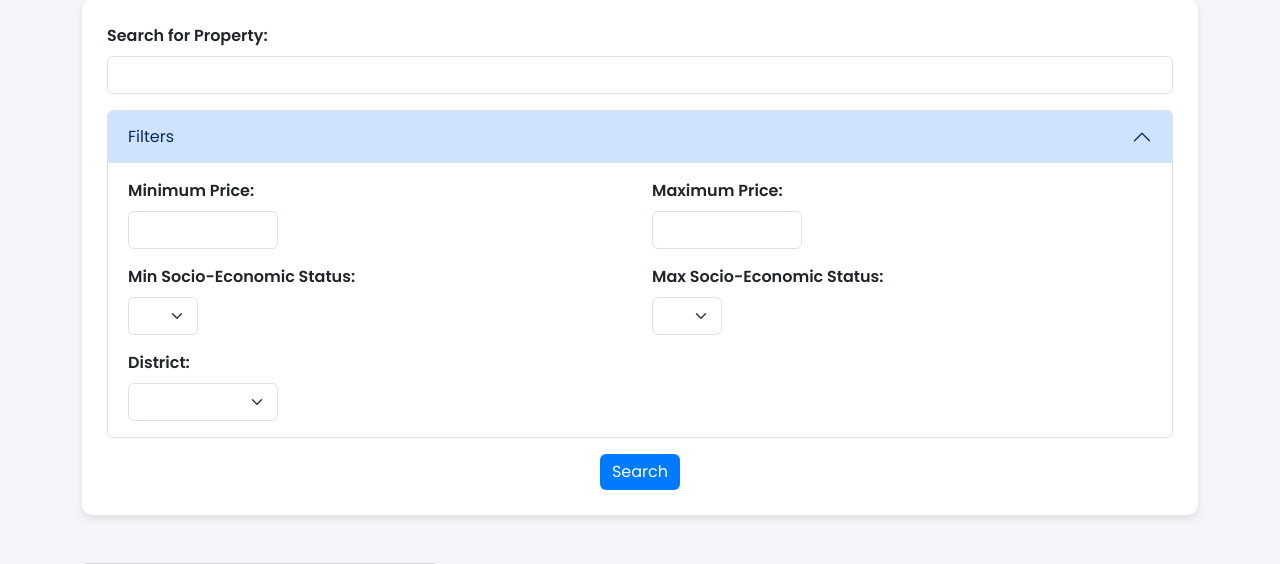
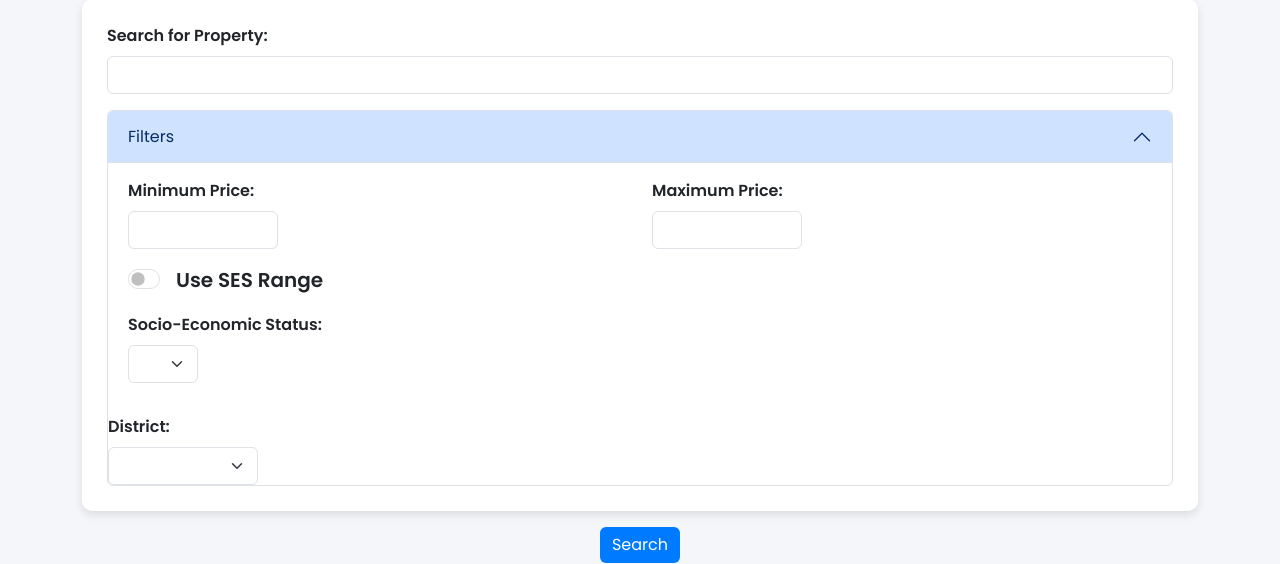
Before and after one commit to AmazingJuan/NextDoorDeals, a Django app: page / in a window 1280 px wide, after a click on "Filters". Shown: the part 95-659 px from the top of the page. Run offline with Django 5.2, Linux system fonts and the light colour scheme; tables that the repository leaves empty hold one stand-in row (values such as "Sample post"); grey boxes marked "Sample" are stand-in pictures.

Commit message:
Better SocioEconomicStatus

```diff
--- a/property/templates/home.html
+++ b/property/templates/home.html
@@ -44,6 +44,12 @@
         .btn-primary:hover {
             background-color: #0056b3;
         }
+
+        .custom-checkbox {
+            width: 40px;
+            height: 20px;
+            border-radius: 20px;
+        }
     </style>
 </head>
 <body>
@@ -80,24 +86,58 @@
                                 </div>
                             </div>
                             <div class="row mt-3">
+                                <div class="col-md-12">
+                                    <div class="form-check form-switch">
+                                        <input class="form-check-input custom-checkbox" type="checkbox" id="useRangeSES" name="useRangeSES"
+                                               {% if request.GET.useRangeSES %}checked{% endif %}>
+                                        <label class="form-check-label ms-2 fs-5" for="useRangeSES"><strong>Use SES Range</strong></label>
+                                    </div>
+                                </div>
+                            </div>
+
+                            <!-- Selección única de SES -->
+                            <div class="row mt-3" id="singleSESContainer" style="{% if request.GET.useRangeSES %}display: none;{% endif %}">
+                                <div class="col-md-6">
+                                    <label for="singleSES" class="form-label"><strong>Socio-Economic Status:</strong></label>
+                                    <select id="singleSES" name="singleSES" class="form-select" style="width: 70px;">
+                                        <option value=""></option>
+                                        {% for i in "123456" %}
+                                            <option value="{{ i }}" {% if request.GET.singleSES == i %}selected{% endif %}>{{ i }}</option>
+                                        {% endfor %}
+                                    </select>
+                                </div>
+                            </div>
+
+                            <!-- Selección de Rango SES -->
+                            <div class="row mt-3" id="rangeSESContainer" style="{% if not request.GET.useRangeSES %}display: none;{% endif %}">
                                 <div class="col-md-6">
                                     <label for="minSES" class="form-label"><strong>Min Socio-Economic Status:</strong></label>
                                     <select id="minSES" name="minSES" class="form-select" style="width: 70px;">
-                                        <option value="" ></option>
+                                        <option value=""></option>
                                         {% for i in "123456" %}
-                                            <option value="{{ i }}">{{ i }}</option>
+                                            <option value="{{ i }}" {% if request.GET.minSES == i %}selected{% endif %}>{{ i }}</option>
                                         {% endfor %}
                                     </select>
                                 </div>
                                 <div class="col-md-6">
                                     <label for="maxSES" class="form-label"><strong>Max Socio-Economic Status:</strong></label>
                                     <select id="maxSES" name="maxSES" class="form-select" style="width: 70px;">
-                                        <option value="" ></option>
+                                        <option value=""></option>
                                         {% for i in "123456" %}
-                                            <option value="{{ i }}">{{ i }}</option>
+                                            <option value="{{ i }}" {% if request.GET.maxSES == i %}selected{% endif %}>{{ i }}</option>
                                         {% endfor %}
                                     </select>
                                 </div>
+                            </div>
+
+                            <script>
+                                document.getElementById("useRangeSES").addEventListener("change", function() {
+                                    let isChecked = this.checked;
+                                    document.getElementById("singleSESContainer").style.display = isChecked ? "none" : "block";
+                                    document.getElementById("rangeSESContainer").style.display = isChecked ? "block" : "none";
+                                });
+                            </script>
+
                             </div>
                             <div class="mt-3">
                                 <label for="district" class="form-label"><strong>District:</strong></label>
--- a/property/views.py
+++ b/property/views.py
@@ -18,16 +18,20 @@ def filterPrice(minAttr, maxAttr, property):
             property = property.filter(price__lte = maxAttr)
     return property
 
-def filterSES(minAttr, maxAttr, property):
-    if minAttr:
-        minAttr = int(minAttr)
-        property = property.filter(socioEconomicStatus__gte = minAttr)
-    if maxAttr:
-        maxAttr = int(maxAttr)
-        if minAttr and minAttr <= maxAttr:
-            property = property.filter(socioEconomicStatus__lte = maxAttr)
-        elif not minAttr:
-            property = property.filter(socioEconomicStatus__lte = maxAttr)
+def filterSES(minAttr, maxAttr, property, isChecked, attr):
+    if isChecked and attr:
+        attr = int(attr)
+        property = property.filter(socioEconomicStatus__exact=attr)
+    else:
+        if minAttr:
+            minAttr = int(minAttr)
+            property = property.filter(socioEconomicStatus__gte = minAttr)
+        if maxAttr:
+            maxAttr = int(maxAttr)
+            if minAttr and minAttr <= maxAttr:
+                property = property.filter(socioEconomicStatus__lte = maxAttr)
+            elif not minAttr:
+                property = property.filter(socioEconomicStatus__lte = maxAttr)
     return property
 
 def filterDistrict(district, properties):
@@ -41,23 +45,34 @@ def home(request):
     minSES = request.GET.get('minSES')
     maxSES = request.GET.get('maxSES')
     district = request.GET.get('district')
-    print(minSES, maxSES)
+
+    # Capturar valores faltantes para filtro SES
+    isChecked = request.GET.get('useRangeSES', 'off') == 'on'  # Verifica si el checkbox está marcado
+    attr = request.GET.get('singleSES', None)  # Estrato único si el checkbox está activado
+
+    print(minSES, maxSES, isChecked, attr)  # Para depuración
+
     properties = Property.objects.all()
     properties = filterPrice(minPrice, maxPrice, properties)
-    properties = filterSES(minSES, maxSES, properties)
+    properties = filterSES(minSES, maxSES, properties, isChecked, attr)  # Ahora los parámetros están definidos
     cities = City.objects.all()
     districts = District.objects.all()
 
     if searchTerm:
-        properties = properties.filter(name__icontains = searchTerm)
+        properties = properties.filter(name__icontains=searchTerm)
     else:
         searchTerm = None
 
     if district:
         properties = filterDistrict(district, properties)
 
-    propertyPresence = True if properties.count() > 0 else False
+    propertyPresence = properties.exists()  # Mejor alternativa a count() > 0
 
-    return render(request, 'home.html', {'searchTerm': searchTerm,
-        'propertys': properties, 'minPrice': minPrice, 'maxPrice': maxPrice,
-        'propertyPresence' : propertyPresence, 'districts': districts})
+    return render(request, 'home.html', {
+        'searchTerm': searchTerm,
+        'propertys': properties,
+        'minPrice': minPrice,
+        'maxPrice': maxPrice,
+        'propertyPresence': propertyPresence,
+        'districts': districts
+    })
```
Also changed, not shown: db.sqlite3.
